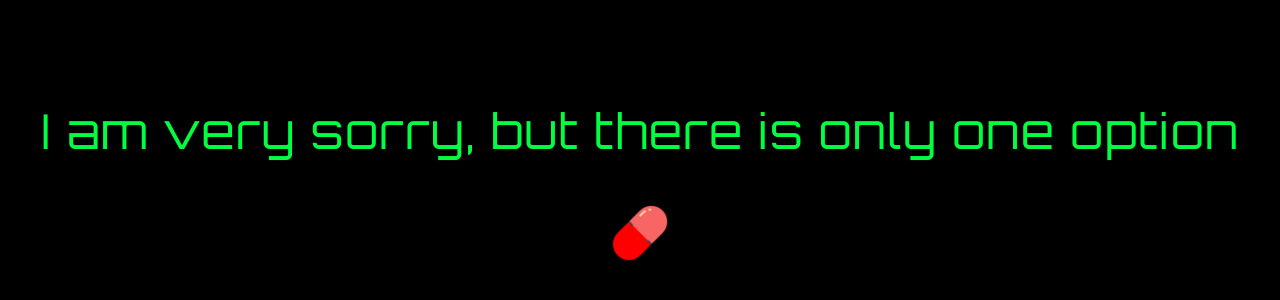
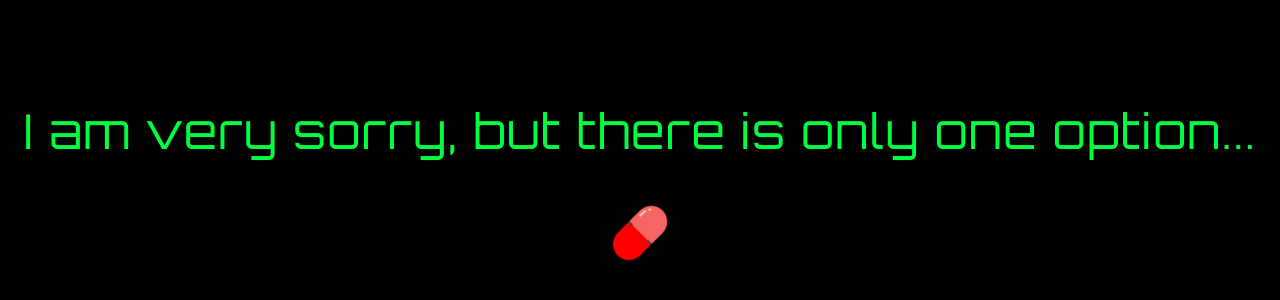
Before and after one commit to codegirl007/matrix, a React (Create React App) app: page /bluePill in a window 1280 px wide. Shown: the part 212-512 px from the top of the page. Built offline with nearby package versions, Linux system fonts and the light colour scheme; a web font is replaced by a local one.

Commit message:
Minor change

```diff
--- a/src/components/bluePill/BluePill.js
+++ b/src/components/bluePill/BluePill.js
@@ -15,7 +15,7 @@ const RedPill = styled.img`
 export const BluePill = () => {
     return (
         <BlackDiv>
-            I am very sorry, but there is only one option
+            I am very sorry, but there is only one option...
             <Link to="/app"><RedPill src="./images/redpill.png"/></Link>
         </BlackDiv>
     );
```
